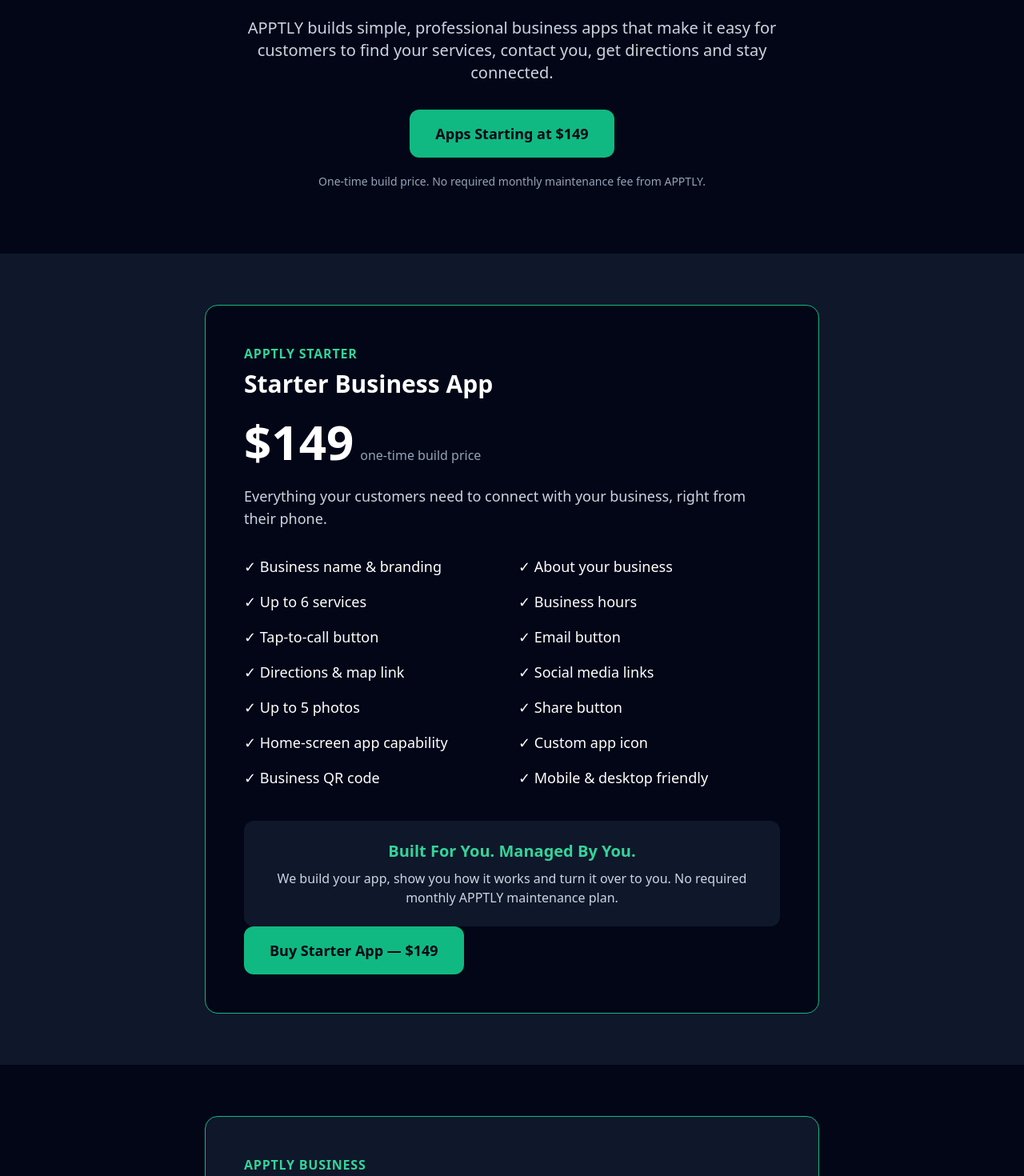
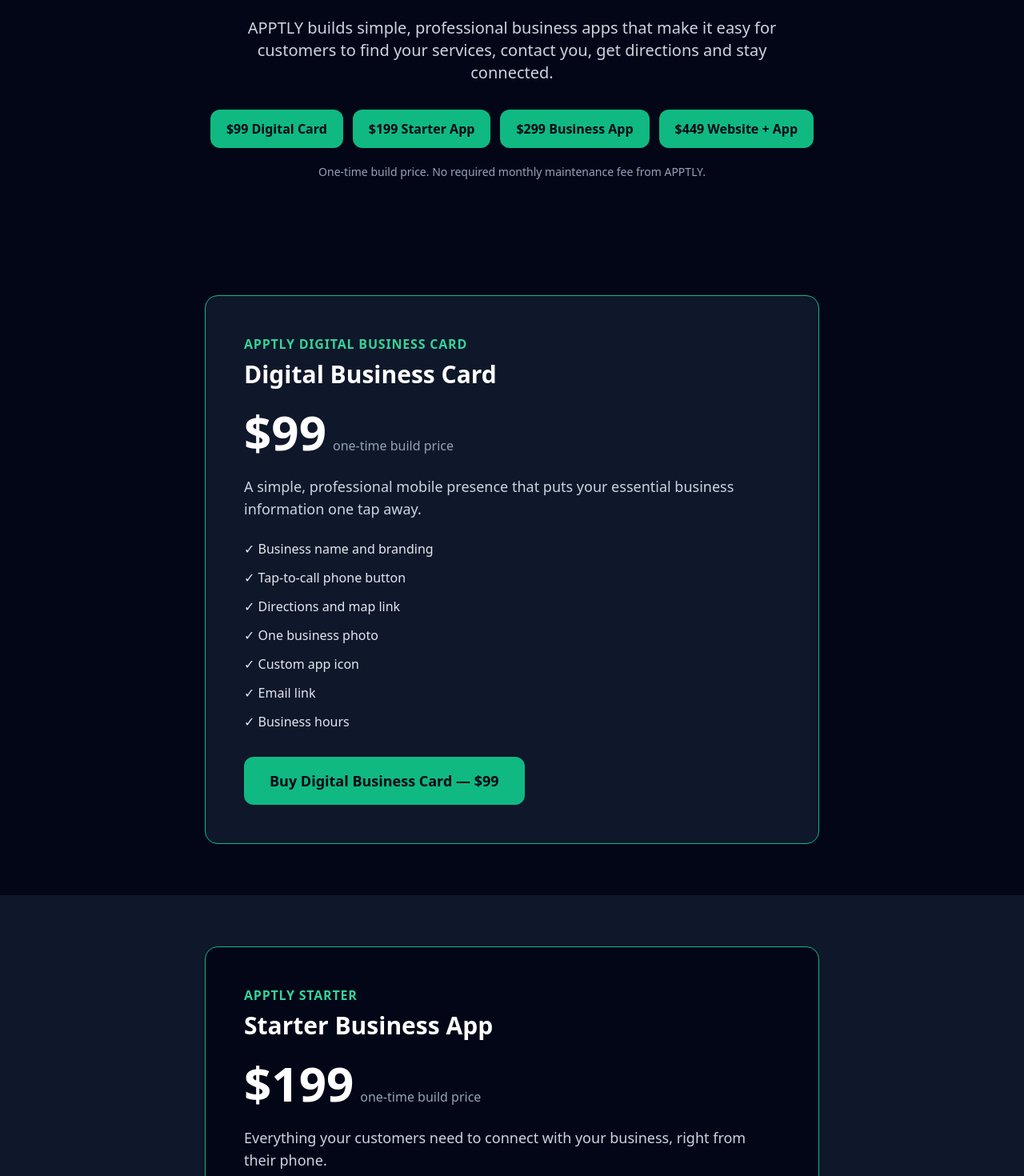
Before and after one commit to myapptly/apptly-website, a Next.js app: page / in a window 1280 px wide. Shown: the part 340-1810 px from the top of the page at 80% size. Built offline with nearby package versions, Linux system fonts and the light colour scheme.

Commit message:
Update APPTLY pricing and payment

```diff
--- a/app/page.tsx
+++ b/app/page.tsx
@@ -68,16 +68,85 @@ export default function HomePage() {
             and stay connected.
           </p>
 
-          <a
-            href="#starter"
-            className="inline-block rounded-xl bg-emerald-500 px-8 py-4 text-lg font-bold text-slate-950"
-          >
-            Apps Starting at $149
-          </a>
+          <div className="flex flex-wrap justify-center gap-3">
+  <a
+    href="#digital-card"
+    className="rounded-xl bg-emerald-500 px-5 py-3 font-bold text-slate-950"
+  >
+    $99 Digital Card
+  </a>
+
+  <a
+    href="#starter"
+    className="rounded-xl bg-emerald-500 px-5 py-3 font-bold text-slate-950"
+  >
+    $199 Starter App
+  </a>
+
+  <a
+    href="#business"
+    className="rounded-xl bg-emerald-500 px-5 py-3 font-bold text-slate-950"
+  >
+    $299 Business App
+  </a>
+
+  <a
+    href="#website-app"
+    className="rounded-xl bg-emerald-500 px-5 py-3 font-bold text-slate-950"
+  >
+    $449 Website + App
+  </a>
+</div>
 
           <p className="mt-5 text-sm text-slate-400">
             One-time build price. No required monthly maintenance fee from APPTLY.
           </p>
+        </div>
+      </section>
+
+{/* DIGITAL BUSINESS CARD */}
+      <section id="digital-card" className="bg-slate-950 px-6 py-16">
+        <div className="mx-auto max-w-3xl">
+          <div className="rounded-2xl border border-emerald-500 bg-slate-900 p-8 md:p-12">
+
+            <p className="mb-2 font-bold uppercase tracking-wider text-emerald-400">
+              APPTLY Digital Business Card
+            </p>
+
+            <h2 className="text-3xl font-bold">
+              Digital Business Card
+            </h2>
+
+            <div className="my-6">
+              <span className="text-6xl font-extrabold">$99</span>
+              <span className="ml-2 text-slate-400">one-time build price</span>
+            </div>
+
+            <p className="mb-6 text-lg text-slate-300">
+              A simple, professional mobile presence that puts your essential
+              business information one tap away.
+            </p>
+
+            <ul className="space-y-3 text-slate-200">
+              <li>✓ Business name and branding</li>
+              <li>✓ Tap-to-call phone button</li>
+              <li>✓ Directions and map link</li>
+              <li>✓ One business photo</li>
+              <li>✓ Custom app icon</li>
+              <li>✓ Email link</li>
+              <li>✓ Business hours</li>
+            </ul>
+
+          <a
+  href="https://buy.stripe.com/4gM00j6U7dRI8Dpdrdc3m0b"
+  target="_blank"
+  rel="noopener noreferrer"
+  className="inline-block mt-8 rounded-xl bg-emerald-500 px-8 py-4 text-lg font-bold text-slate-950"
+>
+  Buy Digital Business Card — $99
+</a>
+
+          </div>
         </div>
       </section>
 
@@ -95,7 +164,7 @@ export default function HomePage() {
             </h2>
 
             <div className="my-6">
-              <span className="text-6xl font-extrabold">$149</span>
+              <span className="text-6xl font-extrabold">$199</span>
               <span className="ml-2 text-slate-400">one-time build price</span>
             </div>
 
@@ -131,13 +200,13 @@ export default function HomePage() {
               </p>
             </div>
             <a
-            href="https://buy.stripe.com/8x2eVd5Q3dRIg5R1Ivc3m08"
+            href="https://buy.stripe.com/28EdR9bancNE3j50Erc3m0c"
             target="_blank"
             rel="noopener noreferrer"
             className="inline-block rounded-xl bg-emerald-500
             px-8 py-4 text-lg font-bold text-slate-950"
             >
-              Buy Starter App — $149
+              Buy Starter App — $199
             </a>
 
           </div>
@@ -145,7 +214,7 @@ export default function HomePage() {
       </section>
 
       {/* BUSINESS PACKAGE */}
-      <section className="px-6 py-16">
+      <section id= "business" className="px-6 py-16">
         <div className="mx-auto max-w-3xl">
           <div className="rounded-2xl border border-emerald-500 bg-slate-900 p-8 md:p-12">
 
@@ -158,7 +227,7 @@ export default function HomePage() {
             </h2>
 
             <div className="my-6">
-              <span className="text-6xl font-extrabold">$249</span>
+              <span className="text-6xl font-extrabold">$299</span>
               <span className="ml-2 text-slate-400">one-time build price</span>
             </div>
 
@@ -168,7 +237,7 @@ export default function HomePage() {
             </p>
 
             <p className="mb-8 font-semibold text-emerald-400">
-              Everything in the $149 Starter App, plus:
+              Everything in the $199 Starter App, plus:
             </p>
 
             <div className="grid gap-4 text-lg sm:grid-cols-2">
@@ -196,20 +265,20 @@ export default function HomePage() {
               </p>
             </div>
           <a
-            href="https://buy.stripe.com/28E00ja6jeVM8Dp3QDc3m09"
+            href="https://buy.stripe.com/8x2eVd92f6pgbPBevhc3m0e"
             target="_blank"
             rel="noopener noreferrer"
             className="inline-block rounded-xl bg-emerald-500
             px-8 py-4 text-lg font-bold text-slate-950"
             >
-              Buy Enhanced Business App — $249
+              Buy Business App — $299
           </a>
 
           </div>
         </div>
       </section>
       {/* BUSINESS PLUS PACKAGE */}
-      <section className="bg-slate-900 px-6 py-16">
+      <section id="website-app" className="bg-slate-900 px-6 py-16">
         <div className="mx-auto max-w-3xl">
           <div className="rounded-2xl border border-emerald-500 bg-slate-950 p-8 md:p-12">
 
@@ -222,7 +291,7 @@ export default function HomePage() {
             </h2>
 
             <div className="my-6">
-              <span className="text-6xl font-extrabold">$349</span>
+              <span className="text-6xl font-extrabold">$449</span>
               <span className="ml-2 text-slate-400">one-time build price</span>
             </div>
 
@@ -232,7 +301,7 @@ export default function HomePage() {
             </p>
 
             <p className="mb-8 font-semibold text-emerald-400">
-              Everything in the $249 Business App, plus:
+              Everything in the $299 Business App, plus:
             </p>
 
             <div className="grid gap-4 text-lg sm:grid-cols-2">
@@ -264,13 +333,13 @@ export default function HomePage() {
               </p>
             </div>
           <a
-            href="https://buy.stripe.com/7sY8wP3HVaFw4n972Pc3m0a"
+            href="https://buy.stripe.com/7sY28rdiv3d43j5af1c3m0d"
             target="_blank"
             rel="noopener noreferrer"
             className="inline-block rounded-xl bg-emerald-500
           px-8 py-4 text-lg font-bold text-slate-950"
           >
-           Buy Business Plus — $349
+           Buy Website + Business App — $449
           </a>
 
           </div>
```
